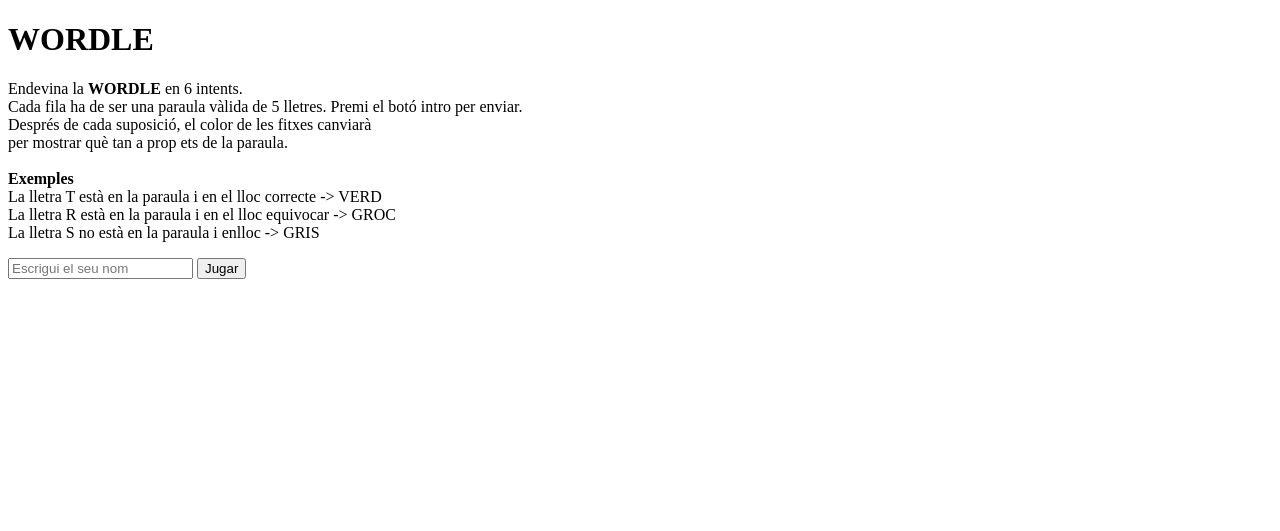
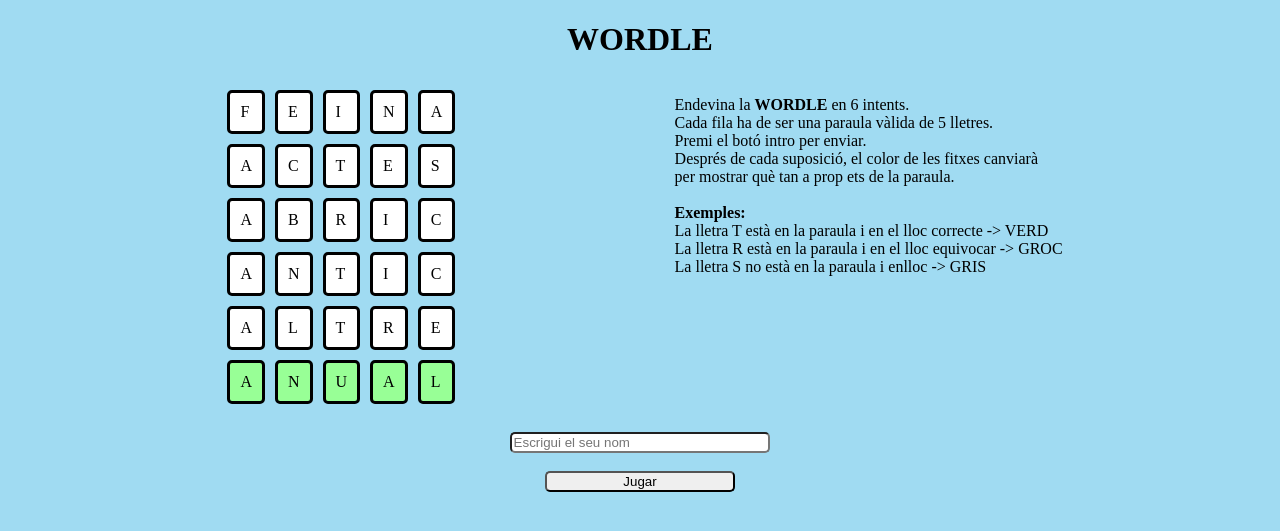
Before and after one commit to raul-garcia-sanchez/WordleProject, a PHP site: page /landingPage.php in a window 1280 px wide. Shown: the top 531 px of the page. Run offline with PHP 8.4, Linux system fonts and the light colour scheme.

Commit message:
Falta acabar css de cuadrícula y fuente

```diff
--- a/landingPage.css
+++ b/landingPage.css
@@ -0,0 +1,39 @@
+body{
+    background-color: #A0DBF2;
+}
+.titleWordle{
+    text-align: center;
+}
+table{
+    border-spacing: 10px;
+}
+td{
+    padding: 10px;
+    border-style: solid;
+    border-radius: 5px;
+    background-color: white;
+
+}
+.containerMainContent{
+    display: flex;
+    flex-direction: row;
+    justify-content: space-evenly;
+}
+.formName{
+    display: flex;
+    flex-direction: column;
+}
+.inputName{
+    margin: auto;
+    width: 20%;
+    border-radius: 5px;
+
+}
+.btnSubmit{
+    margin: auto;
+    width: 15%;
+    border-radius: 5px;
+}
+[id^="row6"]{
+    background-color: #98ff96;
+}
--- a/landingPage.php
+++ b/landingPage.php
@@ -1,35 +1,93 @@
 <!DOCTYPE html>
 <html lang="en">
 <head>
+    <title>Wordle</title>
 
-    <title>Wordle</title>
     <meta charset="UTF-8">
     <meta name="viewport" content="width=device-width, initial-scale=1.0">
+
+    <link rel="stylesheet" href="./landingPage.css">
 
 </head>
 <body>
     <header>
-        <h1>WORDLE</h1>
+        <h1 class="titleWordle">WORDLE</h1>
     </header>
 
-    <?php
+    <div class ="containerMainContent">
+        <table>
+            <?php
+                for ($i=1; $i <= 6 ; $i++) {            //Filas (6)
+                    echo "<tr>";
+                    for ($j=1; $j <= 5 ; $j++) {        //Columnas (5)
+                        echo "<td id=\"row".$i.$j."\"></td>";
+                    }
+                    echo "</tr>\n";
+                }
 
-    ?>
+                echo "\n"
+            ?>
+        </table>
 
-    <p>Endevina la <strong>WORDLE</strong> en 6 intents. <br>
-        Cada fila ha de ser una paraula vàlida de 5 lletres. Premi el botó intro per enviar. <br>
+        <p>Endevina la <strong>WORDLE</strong> en 6 intents. <br>
+        Cada fila ha de ser una paraula vàlida de 5 lletres. <br>
+        Premi el botó intro per enviar. <br>
         Després de cada suposició, el color de les fitxes canviarà <br>
         per mostrar què tan a prop ets de la paraula. <br>
         <br>
-        <strong>Exemples</strong> <br>
+        <strong>Exemples:</strong> <br>
         La lletra T està en la paraula i en el lloc correcte -> VERD <br>
         La lletra R està en la paraula i en el lloc equivocar -> GROC <br>
         La lletra S no està en la paraula i enlloc -> GRIS
-    </p>
+        </p>
+    </div>
 
-    <form method="POST">
-        <input type="text" name="" id="" placeholder="Escrigui el seu nom">
-        <button type="submit">Jugar</button>
+    <br>
+
+    <form class="formName" method="POST">
+        <input class="inputName" type="text" name="" id="" placeholder="Escrigui el seu nom">
+        <br>
+        <button class="btnSubmit" type="submit">Jugar</button>
     </form>
+
+    <script>
+        //Script per introduir paraules als recuadres
+        document.getElementById("row11").innerHTML = "F";
+        document.getElementById("row12").innerHTML = "E";
+        document.getElementById("row13").innerHTML = "I";
+        document.getElementById("row14").innerHTML = "N";
+        document.getElementById("row15").innerHTML = "A";
+
+        document.getElementById("row21").innerHTML = "A";
+        document.getElementById("row22").innerHTML = "C";
+        document.getElementById("row23").innerHTML = "T";
+        document.getElementById("row24").innerHTML = "E";
+        document.getElementById("row25").innerHTML = "S";
+
+        document.getElementById("row31").innerHTML = "A";
+        document.getElementById("row32").innerHTML = "B";
+        document.getElementById("row33").innerHTML = "R";
+        document.getElementById("row34").innerHTML = "I";
+        document.getElementById("row35").innerHTML = "C";
+
+        document.getElementById("row41").innerHTML = "A";
+        document.getElementById("row42").innerHTML = "N";
+        document.getElementById("row43").innerHTML = "T";
+        document.getElementById("row44").innerHTML = "I";
+        document.getElementById("row45").innerHTML = "C";
+
+        document.getElementById("row51").innerHTML = "A";
+        document.getElementById("row52").innerHTML = "L";
+        document.getElementById("row53").innerHTML = "T";
+        document.getElementById("row54").innerHTML = "R";
+        document.getElementById("row55").innerHTML = "E";
+
+        document.getElementById("row61").innerHTML = "A";
+        document.getElementById("row62").innerHTML = "N";
+        document.getElementById("row63").innerHTML = "U";
+        document.getElementById("row64").innerHTML = "A";
+        document.getElementById("row65").innerHTML = "L";
+
+    </script>
 </body>
 </html>
```
